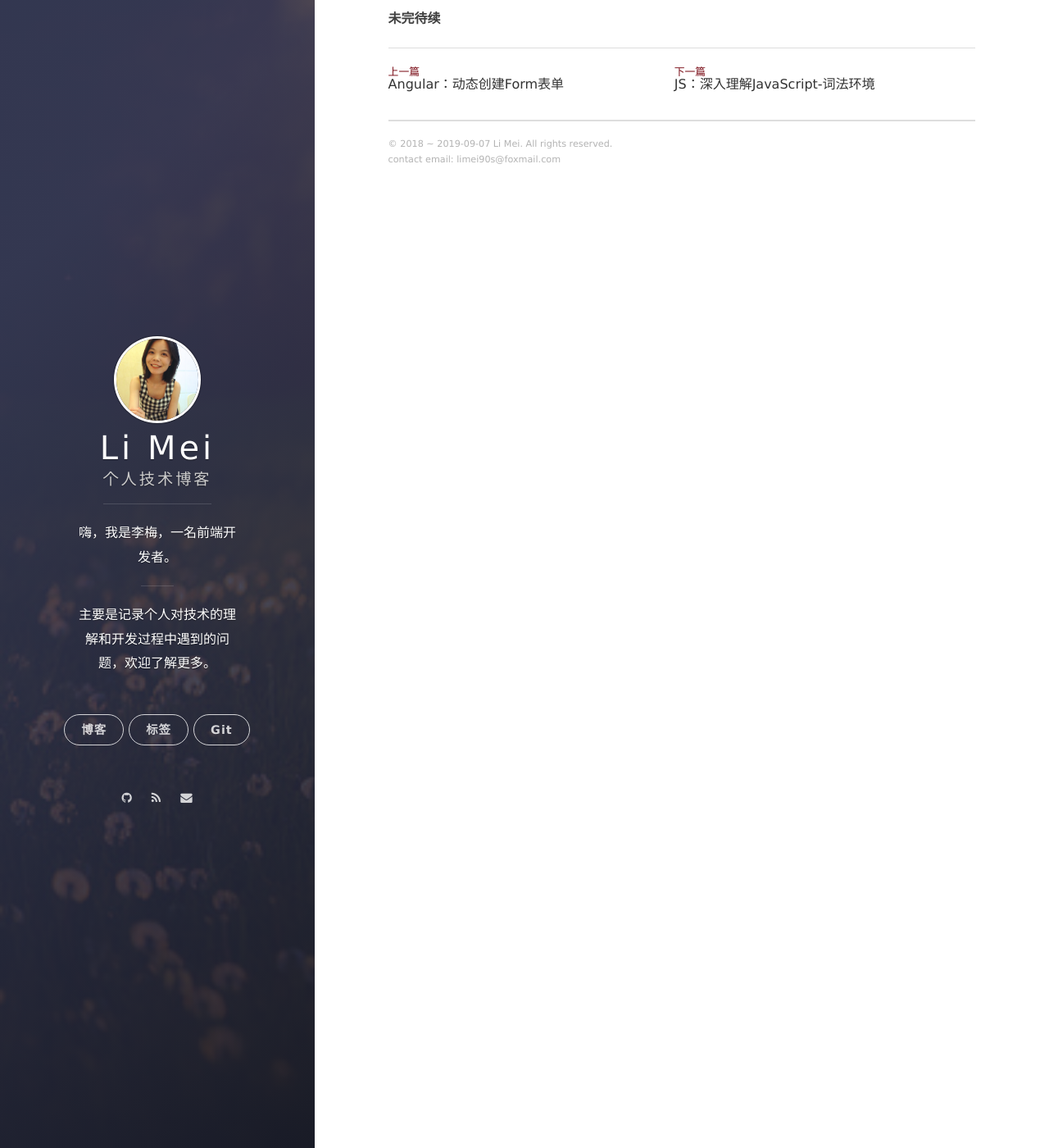
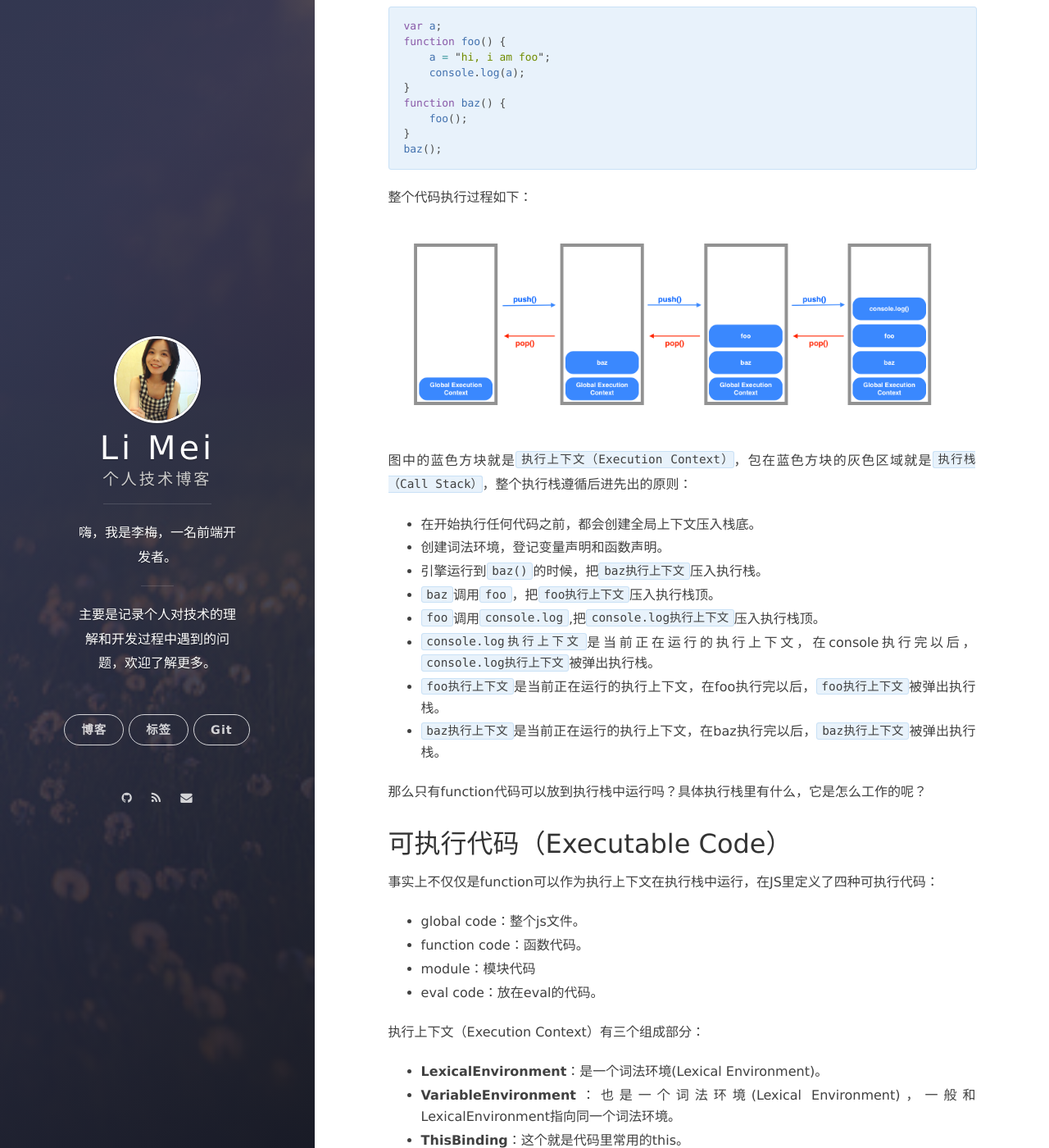
Before and after one commit to LiMeii/LiMeii.github.io, a Jekyll site: the page built from _posts/2019-05-07-js-execution-context.md, in a window 1280 px wide and 1400 px high, scrolled down 322 px. Shown: the whole window at 82% size. Built offline with Jekyll 4.4.1, drawn with Linux system fonts in a browser that asks for light colours; nearby versions of some CDN libraries; some of the changed text lies outside the part shown.

Commit message:
add js execution context post

````diff
--- a/_posts/2019-05-07-js-execution-context.md
+++ b/_posts/2019-05-07-js-execution-context.md
@@ -4,10 +4,88 @@ tags: JS
 layout: post
 ---
 
-在上一篇文章【[JS：深入理解JavaScript-词法环境](https://limeii.github.io/2019/05/js-lexical-environment/)】详细介绍了词法环境，它是在V8引擎词法分析阶段用来登记变量的，这样在引擎真正执行代码的时候，就知道去哪里拿变量的值。也提到过，每次执行回调函数的时候，会把方法以```执行上下文（Execution Context）```的方式遵循后进先出的原则压入```执行栈（Call Stack）```执行代码，执行完以后会被弹出执行栈。
+在上一篇文章【[JS：深入理解JavaScript-词法环境](https://limeii.github.io/2019/05/js-lexical-environment/)】详细介绍了词法环境，它是在V8引擎词法分析阶段用来登记变量的，这样在引擎真正执行代码的时候，就知道去哪里拿变量的值。也提到过，每次执行回调函数的时候，会把方法以```执行上下文（Execution Context）```的方式压入```执行栈（Call Stack）```，执行完以后会被弹出执行栈。
 
+
+比如有代码：
+
+```js
+var a;
+function foo() {
+    a = "hi, i am foo";
+    console.log(a);
+}
+function baz() {
+    foo();
+}
+baz();
+```
+整个代码执行过程如下：
+
+![js-execution-context](/assets/images/posts/js/js-execution-context01.png){:height="100%" width="100%"}
+
+图中的蓝色方块就是```执行上下文（Execution Context）```，包在蓝色方块的灰色区域就是```执行栈（Call Stack）```，整个执行栈遵循后进先出的原则：
+- 在开始执行任何代码之前，都会创建全局上下文压入栈底。
+- 创建词法环境，登记变量声明和函数声明。
+- 引擎运行到```baz()```的时候，把```baz执行上下文```压入执行栈。
+- ```baz```调用```foo```，把```foo执行上下文```压入执行栈顶。
+- ```foo```调用```console.log```,把```console.log执行上下文```压入执行栈顶。
+- ```console.log执行上下文```是当前正在运行的执行上下文，在console执行完以后，```console.log执行上下文```被弹出执行栈。
+- ```foo执行上下文```是当前正在运行的执行上下文，在foo执行完以后，```foo执行上下文```被弹出执行栈。
+- ```baz执行上下文```是当前正在运行的执行上下文，在baz执行完以后，```baz执行上下文```被弹出执行栈。
 
 那么只有function代码可以放到执行栈中运行吗？具体执行栈里有什么，它是怎么工作的呢？
 
 
-**未完待续**
+## 可执行代码（Executable Code）
+事实上不仅仅是function可以作为执行上下文在执行栈中运行，在JS里定义了四种可执行代码：
+- global code：整个js文件。
+- function code：函数代码。
+- module：模块代码
+- eval code：放在eval的代码。
+
+执行上下文（Execution Context）有三个组成部分：
+- **LexicalEnvironment**：是一个词法环境(Lexical Environment)。
+- **VariableEnvironment**：也是一个词法环境(Lexical Environment)，一般和LexicalEnvironment指向同一个词法环境。
+- **ThisBinding**：这个就是代码里常用的this。
+
+## 代码执行
+JS引擎是按照可执行代码来执行代码的，每次执行步骤如下：
+- 1：创建一个新的**执行上下文（Execution Context）**
+- 2：创建一个新的**词法环境（Lexical Environment）**
+- 3：把**LexicalEnvironment**和**VariableEnvironment**指向新创建的词法环境
+- 4：把这个执行上下文压入**执行栈**并成为**正在运行的执行上下文**
+- 5：执行代码
+- 6：执行结束后，把这个执行上下文弹出执行栈
+
+在执行完1-4步以后，整个环境看起来是这样的：
+![js-execution-context](/assets/images/posts/js/js-execution-context02.png){:height="100%" width="100%"}
+
+执行第五步，会先给变量```a```赋值，然后执行```console.log(a)```:
+![js-execution-context](/assets/images/posts/js/js-execution-context03.png){:height="100%" width="100%"}
+
+执行第六步，```foo``` ```baz```执行完后被弹出执行栈，这两个function对象还在内存中，等待垃圾回收。
+![js-execution-context](/assets/images/posts/js/js-execution-context04.png){:height="100%" width="100%"}
+
+## 为什么要有两个词法环境：LexicalEnvironment和VariableEnvironment
+
+**变量环境组件（VariableEnvironment）**是用来登记```var``` ```function```变量声明，**词法环境组件（LexicalEnvironment）**是用来登记```let``` ```const``` ```class```等变量声明。
+
+
+在ES6之前都没有块级作用域，ES6之后我们可以用```let``` ```const```来声明块级作用域，有这两个词法环境是为了实现块级作用域的同时不影响```var```变量声明和函数声明，具体如下：
+
+- 1：首先在一个正在运行的执行上下文内，词法环境由LexicalEnvironment和VariableEnvironment构成，用来灯检机所有的变量声明。
+- 2：当执行到块级代码时候，会先LexicalEnvironment记录下来，记录为oldEnv。
+- 3：创建一个新的LexicalEnvironment（outer指向oldEnv），记录为newEnv，并将newEnv设置为正在执行上下文的LexicalEnvironment。
+- 4：块级代码内的```let``` ```const```会登记在newEnv里面，但是```var```声明和函数声明还是登记在原来的VariableEnvironment里。
+- 5：块级代码执行结束后，将oldEnv还原为正在执行上下文的LexicalEnvironment。
+
+<blockquote>
+<p>
+<font color="red">
+块级代码内的函数声明会被当做var声明，会被提升至外部环境，块级代码运行前其值为初始值undefined。
+</font>
+</p>
+</blockquote>
+
+在这篇文章里介绍了执行上下文，它有三部分组成：LexicalEnvironment、VariableEnvironment和ThisBinding，并详细介绍了LexicalEnvironment和VariableEnvironment，在下一篇文章中【[]()】会详细介绍this。
````
Also changed, not shown: _posts/2019-05-06-js-lexical-environment.md (+6 -40 lines), _posts/2019-05-10-js-this.md (added, +7 -0 lines), _posts/TODO.md (+4 -3 lines), tag.md (+1 -0 lines), assets/images/posts/js/js-execution-context01.png (added), assets/images/posts/js/js-execution-context02.png (added), assets/images/posts/js/js-execution-context03.png (added), assets/images/posts/js/js-execution-context04.png (added).
